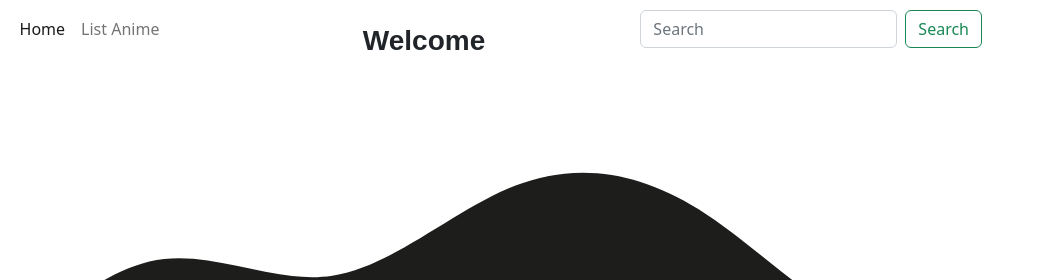
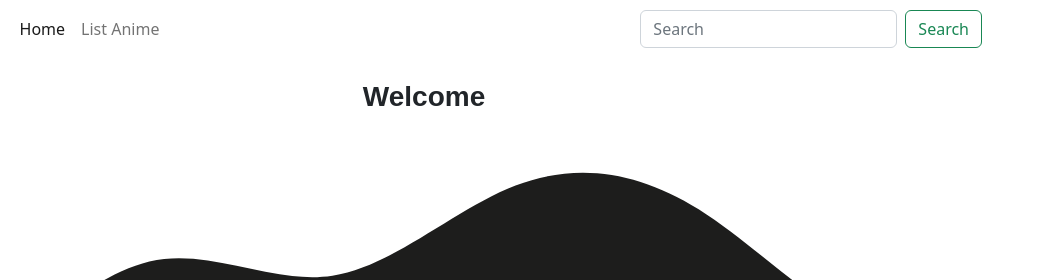
Before and after one commit to y2elnine/webanime.github.io, a plain HTML site: page index.html in a window 1280 px wide. Shown: the top 280 px of the page, 216-1280 px from the left. Drawn offline with nearby package versions, Linux system fonts and the light colour scheme.

```diff
--- a/style.css
+++ b/style.css
@@ -5,7 +5,12 @@ html {
 @import url('https://fonts.googleapis.com/css2?family=Lato&family=Open+Sans:wght@300&family=Titillium+Web:wght@300&display=swap');
 @import url('https://fonts.googleapis.com/css2?family=Poppins:wght@200&display=swap');
 
+.navbar {
+    background-color: white;
+}
+
 .text-welcome {
+    padding-top: 2em;
     font-weight: 700;
     font-family: 'Titillium Web', sans-serif;
 }
```
